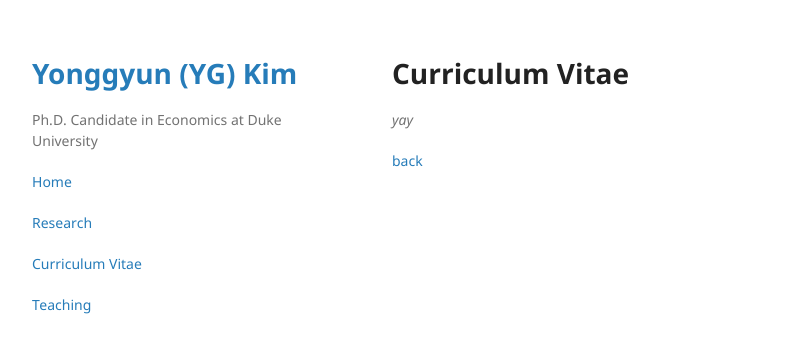
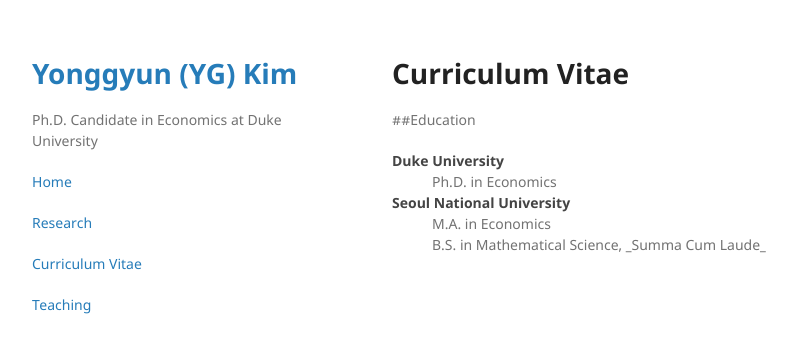
Before and after one commit to yonggyun-yg-kim/yonggyun-yg-kim.github.io, a Jekyll site: the page built from CV.md, in a window 1280 px wide. Shown: the top 353 px of the page, without its empty margins (178-975 px from the left). Built offline with Jekyll 4.4.1, drawn with Linux system fonts in a browser that asks for light colours; our own code applies the rules of GitHub Pages for plain Markdown files.

Commit message:
Update CV.md

```diff
--- a/CV.md
+++ b/CV.md
@@ -4,6 +4,13 @@ layout: default
 
 # Curriculum Vitae
 
-_yay_
+##Education
 
-[back](./)
+<dl>
+<dt> Duke University </dt>
+<dd> Ph.D. in Economics </dd>
+
+<dt> Seoul National University </dt>
+<dd> M.A. in Economics </dd>
+<dd> B.S. in Mathematical Science, _Summa Cum Laude_ </dd>
+</dl>
```
